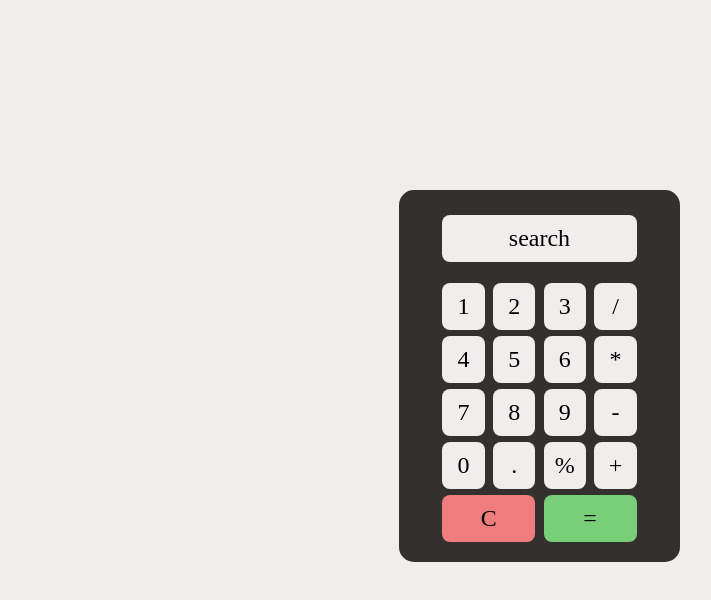
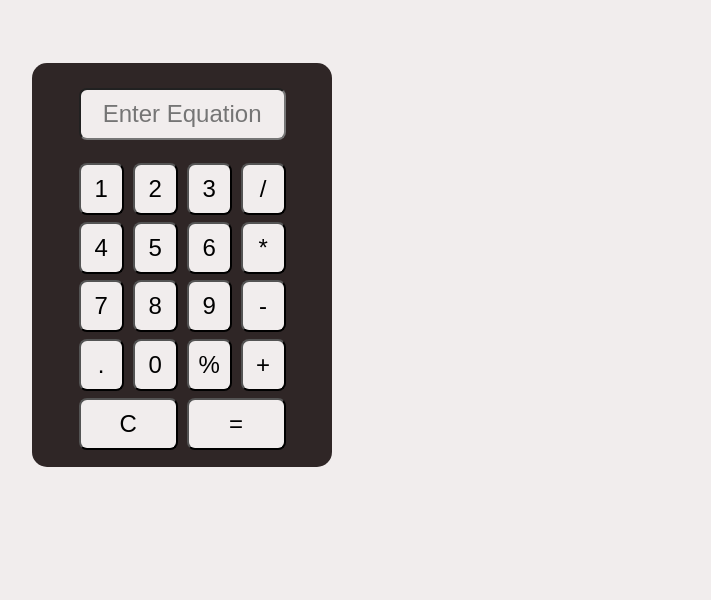
Before and after one commit to CMatthews15/calculator, a plain HTML site: page index.html in a window 1280 px wide. Shown: the whole page, without its empty margins (77-788 px from the left). Drawn offline with Linux system fonts and the light colour scheme.

Commit message:
final html/css

```diff
--- a/index.html
+++ b/index.html
@@ -12,25 +12,25 @@
 
     <main>
         <div class="calculator">
-            <div id="bar">search</div>
-            <div class="grid-item">1</div>
-            <div class="grid-item">2</div>
-            <div class="grid-item">3</div>
-            <div class="grid-item">/</div>
-            <div class="grid-item">4</div>
-            <div class="grid-item">5</div>
-            <div class="grid-item">6</div>
-            <div class="grid-item">*</div>
-            <div class="grid-item">7</div>
-            <div class="grid-item">8</div>
-            <div class="grid-item">9</div>
-            <div class="grid-item">-</div>
-            <div class="grid-item">0</div>
-            <div class="grid-item">.</div>
-            <div class="grid-item">%</div>
-            <div class="grid-item">+</div>
-            <div class="clear">C</div>
-            <div class="equal">=</div>
+            <input data-output class="grid-item" id="bar" placeholder="Enter Equation"></input>
+            <button data-number class="grid-item">1</button>
+            <button data-number class="grid-item">2</button>
+            <button data-number class="grid-item">3</button>
+            <button data-operator class="grid-item">/</button>
+            <button data-number class="grid-item">4</button>
+            <button data-number class="grid-item">5</button>
+            <button data-number class="grid-item">6</button>
+            <button data-operator class="grid-item">*</button>
+            <button data-number class="grid-item">7</button>
+            <button data-number class="grid-item">8</button>
+            <button data-number class="grid-item">9</button>
+            <button data-operator class="grid-item">-</button>
+            <button data-number class="grid-item">.</button>
+            <button data-number class="grid-item">0</button>
+            <button data-operator class="grid-item">%</button>
+            <button data-operator class="grid-item">+</button>
+            <button data-clear class="grid-item" id="clear">C</button>
+            <button data-equal class="grid-item" id="equal">=</button>
           </div>
 
 
--- a/script.js
+++ b/script.js
@@ -0,0 +1,32 @@
+/* set all variables first
+data-number
+data-operator
+data-clear
+data-equal*/
+
+
+class calc {
+    constructor(output){
+        this.output = output
+    }
+}
+
+function appendNumber(number)
+
+function chooseOperation(operation)
+
+function clear()
+
+function equal()
+
+function compute()
+
+function updateDisplay()
+//19:04 on youtube video https://www.youtube.com/watch?v=j59qQ7YWLxw
+
+
+const output = document.querySelector("[data-output")
+const numButton = document.querySelectorAll("[data-number]")
+const opButton = document.querySelectorAll("[data-operator]")
+const clearButton = document.querySelector("[data-clear]")
+const equalButton = document.querySelector("[data-equal]")
--- a/style.css
+++ b/style.css
@@ -1,6 +1,5 @@
 *{
     background-color: rgb(241, 237, 237);
-
 }
 
 
@@ -8,20 +7,19 @@
     display: grid;
     grid-template-columns: 15% 15% 15% 15%;
     grid-gap: 2% 3%;
-    background-color: rgb(53, 48, 48);
+    background-color: rgb(47, 38, 38);
     padding-top: 25px;
     padding-bottom:50px;
     width:22vw;
+    min-width: 300px;
     justify-content: center;
     align-items: center;
     border-radius: 15px;
-    margin-left:37%;
-    margin-top: 15%;
-
-
+    margin-left:8%;
+    margin-top:5%;
   }
 
-  .calculator > div {
+  .grid-item {
     text-align: center;
     padding: 10px 0;
     font-size: 1.5rem;
@@ -29,18 +27,42 @@
   }
 
 
+  .grid-item:hover{
+  cursor: pointer;
+    background-color: rgb(137, 220, 255);
+    transition-duration: 0.3s;
+    border:rgb(255, 255, 255) 2px solid;
+  }
+
+
 #bar {
     grid-column-start:1;
     grid-column-end: 5;
-    margin-bottom:8%;}
+    margin-bottom:8%;
+  }
 
-.clear{
+#bar:hover{
+background-color: rgb(255, 255, 159);
+}
+
+#clear{
     grid-column-start:1;
     grid-column-end: 3;
+  }
+
+#clear:hover{
     background-color: rgb(239, 125, 125);
-}
+    transition-duration: 0.3s;
 
-.equal{
+  }
+
+#equal{
     grid-column-start:3;
     grid-column-end: 5;
-    background-color: rgb(120, 207, 120);}
+  }
+
+  #equal:hover{
+    background-color: rgb(120, 207, 120);
+    transition-duration: 0.3s;
+
+  }
```
